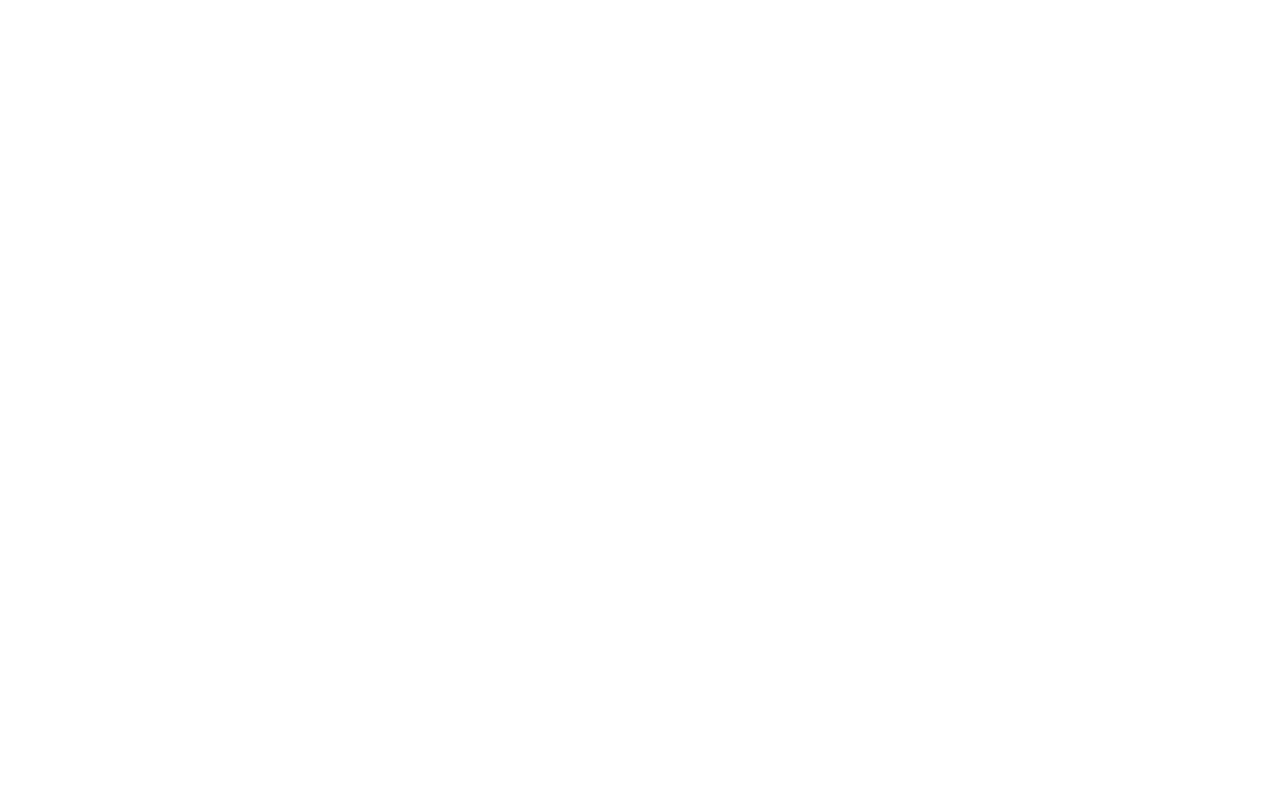
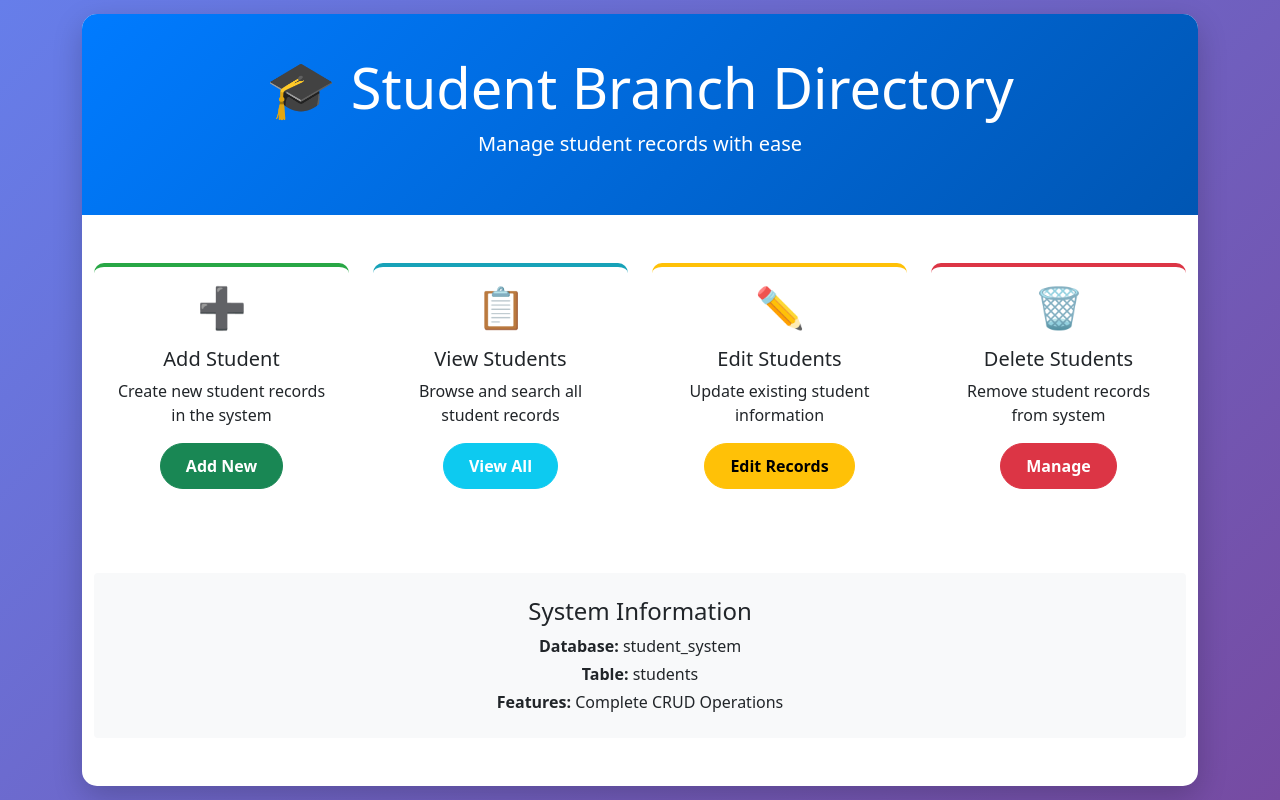
Before and after one commit to Malicsi/php-crud-Midterm, a PHP site: page / in a window 1280 px wide. Before the commit the page is empty. Run offline with PHP 8.4, Linux system fonts and the light colour scheme.

Commit message:
Added beautiful homepage with navigation

```diff
--- a/index.php
+++ b/index.php
@@ -1,22 +1,125 @@
-<?php
-class Database {
-    private $host = "localhost";
-    private $username = "root";
-    private $password = "";
-    private $database = "student_system";
-    public $conn;
+<!DOCTYPE html>
+<html lang="en">
+<head>
+    <meta charset="UTF-8">
+    <meta name="viewport" content="width=device-width, initial-scale=1.0">
+    <title>Student Branch Directory System</title>
+    <link href="https://cdn.jsdelivr.net/npm/bootstrap@5.1.3/dist/css/bootstrap.min.css" rel="stylesheet">
+    <style>
+        body {
+            background: linear-gradient(135deg, #667eea 0%, #764ba2 100%);
+            min-height: 100vh;
+            display: flex;
+            align-items: center;
+        }
+        .main-container {
+            background: white;
+            border-radius: 15px;
+            box-shadow: 0 10px 30px rgba(0,0,0,0.2);
+            overflow: hidden;
+        }
+        .header-section {
+            background: linear-gradient(135deg, #007bff, #0056b3);
+            color: white;
+            padding: 40px 20px;
+            text-align: center;
+        }
+        .feature-card {
+            border: none;
+            border-radius: 10px;
+            transition: transform 0.3s, box-shadow 0.3s;
+            margin-bottom: 20px;
+        }
+        .feature-card:hover {
+            transform: translateY(-5px);
+            box-shadow: 0 5px 20px rgba(0,0,0,0.1);
+        }
+        .card-create { border-top: 4px solid #28a745; }
+        .card-read { border-top: 4px solid #17a2b8; }
+        .card-update { border-top: 4px solid #ffc107; }
+        .card-delete { border-top: 4px solid #dc3545; }
+        .btn-feature {
+            border-radius: 25px;
+            padding: 10px 25px;
+            font-weight: 600;
+        }
+    </style>
+</head>
+<body>
+    <div class="container">
+        <div class="main-container">
+            <div class="header-section">
+                <h1 class="display-4">🎓 Student Branch Directory</h1>
+                <p class="lead">Manage student records with ease</p>
+            </div>
 
-    public function getConnection() {
-        $this->conn = null;
-        try {
-            $this->conn = new mysqli($this->host, $this->username, $this->password, $this->database);
-            if ($this->conn->connect_error) {
-                throw new Exception("Connection failed: " . $this->conn->connect_error);
-            }
-        } catch (Exception $e) {
-            die("Database error: " . $e->getMessage());
-        }
-        return $this->conn;
-    }
-}
-?>
+            <div class="container py-5">
+                <div class="row text-center">
+                    <div class="col-md-3 mb-4">
+                        <div class="card feature-card card-create h-100">
+                            <div class="card-body">
+                                <div class="feature-icon mb-3">
+                                    <h1>➕</h1>
+                                </div>
+                                <h5 class="card-title">Add Student</h5>
+                                <p class="card-text">Create new student records in the system</p>
+                                <a href="create.php" class="btn btn-success btn-feature">Add New</a>
+                            </div>
+                        </div>
+                    </div>
+
+                    <div class="col-md-3 mb-4">
+                        <div class="card feature-card card-read h-100">
+                            <div class="card-body">
+                                <div class="feature-icon mb-3">
+                                    <h1>📋</h1>
+                                </div>
+                                <h5 class="card-title">View Students</h5>
+                                <p class="card-text">Browse and search all student records</p>
+                                <a href="read.php" class="btn btn-info btn-feature text-white">View All</a>
+                            </div>
+                        </div>
+                    </div>
+
+                    <div class="col-md-3 mb-4">
+                        <div class="card feature-card card-update h-100">
+                            <div class="card-body">
+                                <div class="feature-icon mb-3">
+                                    <h1>✏️</h1>
+                                </div>
+                                <h5 class="card-title">Edit Students</h5>
+                                <p class="card-text">Update existing student information</p>
+                                <a href="read.php" class="btn btn-warning btn-feature">Edit Records</a>
+                            </div>
+                        </div>
+                    </div>
+
+                    <div class="col-md-3 mb-4">
+                        <div class="card feature-card card-delete h-100">
+                            <div class="card-body">
+                                <div class="feature-icon mb-3">
+                                    <h1>🗑️</h1>
+                                </div>
+                                <h5 class="card-title">Delete Students</h5>
+                                <p class="card-text">Remove student records from system</p>
+                                <a href="read.php" class="btn btn-danger btn-feature">Manage</a>
+                            </div>
+                        </div>
+                    </div>
+                </div>
+
+                <div class="text-center mt-4">
+                    <div class="system-info p-4 bg-light rounded">
+                        <h4>System Information</h4>
+                        <p class="mb-1"><strong>Database:</strong> student_system</p>
+                        <p class="mb-1"><strong>Table:</strong> students</p>
+                        <p class="mb-0"><strong>Features:</strong> Complete CRUD Operations</p>
+                    </div>
+                </div>
+            </div>
+        </div>
+    </div>
+
+    <script src="https://cdn.jsdelivr.net/npm/bootstrap@5.1.3/dist/js/bootstrap.bundle.min.js"></script>
+</body>
+</html>
```
